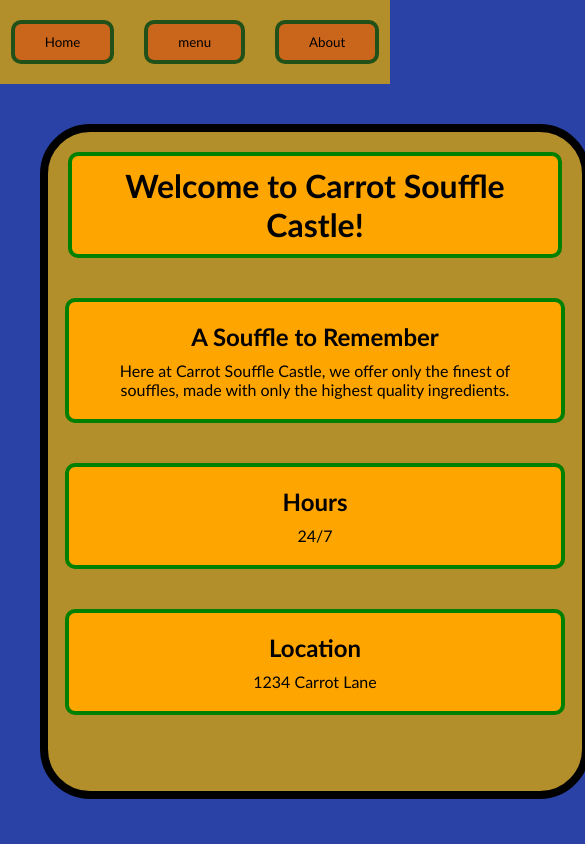
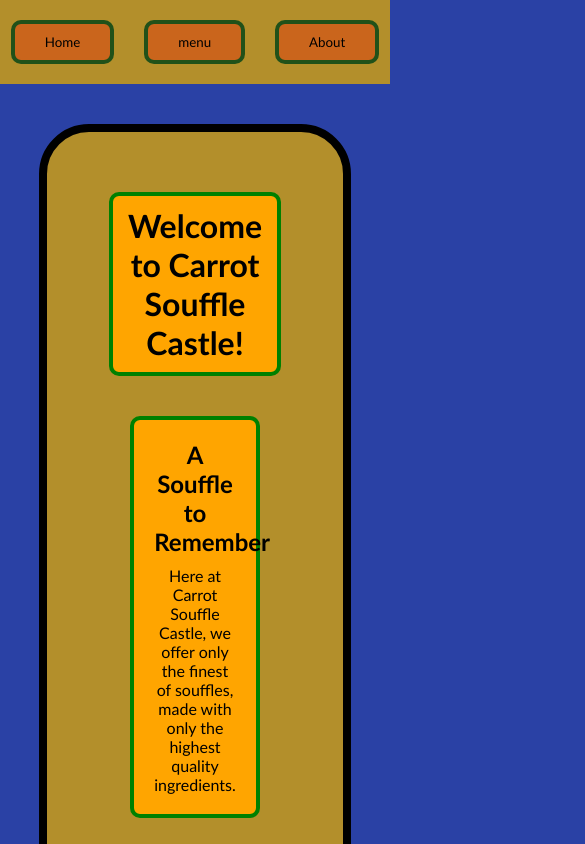
Before and after one commit to soggycrumpets/odin-restaurant-page, a website built with webpack: page src/template.html in a window 390 px wide. Shown: the top 844 px of the page, 585 px wide, since content can reach past the window. Built offline with nearby package versions, Linux system fonts and the light colour scheme.

Commit message:
Improve responsiveness of design

```diff
--- a/src/style.css
+++ b/src/style.css
@@ -12,6 +12,9 @@
 
 body {
     background-color: rgb(42, 65, 165);
+    display: flex;
+    flex-direction: column;
+    align-items: center;
 }
 
 nav {
@@ -32,8 +35,10 @@ nav>button {
 }
 
 #content {
-    min-width: 550px;
     background-color: var(--brown);
+    padding: 40px ;
+    width: 80%;
+    max-width: 800px;
     display: flex;
     flex-direction: column;
     align-items: center;
@@ -45,7 +50,7 @@ nav>button {
 }
 
 #content>* {
-    width: 500px;
+    width: 60%;
     border: solid 4px green;
     background-color: orange;
     border-radius: 10px;
@@ -54,7 +59,7 @@ nav>button {
 }
 
 #content>h1 {
-    width: inherit;
+    width: 80%;
 }
 
 h1, h2, h3, p {
```
